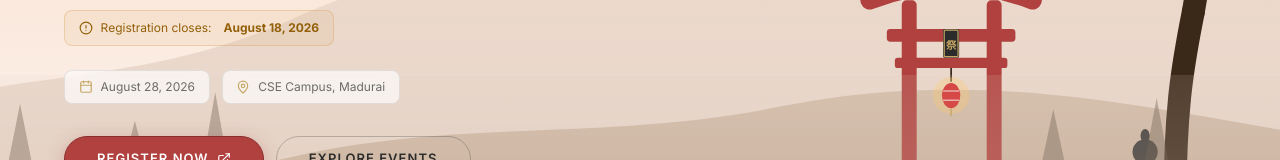
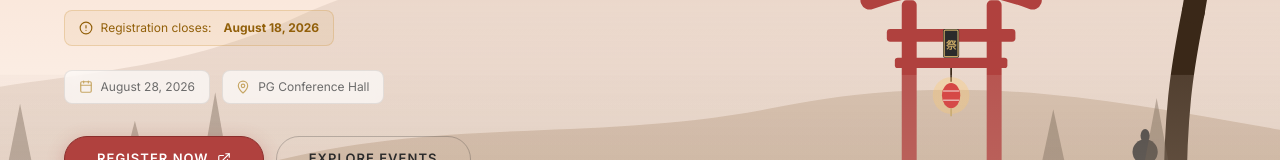
Before and after one commit to zeigen2k26-crypto/Zeigen, a Next.js app: page / in a window 1280 px wide. Shown: the part 545-705 px from the top of the page. Built offline with nearby package versions, Linux system fonts and the light colour scheme.

Commit message:
Update HeroSection.tsx

```diff
--- a/components/sections/HeroSection.tsx
+++ b/components/sections/HeroSection.tsx
@@ -680,7 +680,7 @@ export default function HeroSection() {
           >
             {[
               { icon: Calendar, text: SYMPOSIUM_CONFIG.date },
-              { icon: MapPin,   text: "CSE Campus, Madurai" },
+              { icon: MapPin,   text: "PG Conference Hall" },
             ].map(({ icon: Icon, text }) => (
               <div
                 key={text}
```
